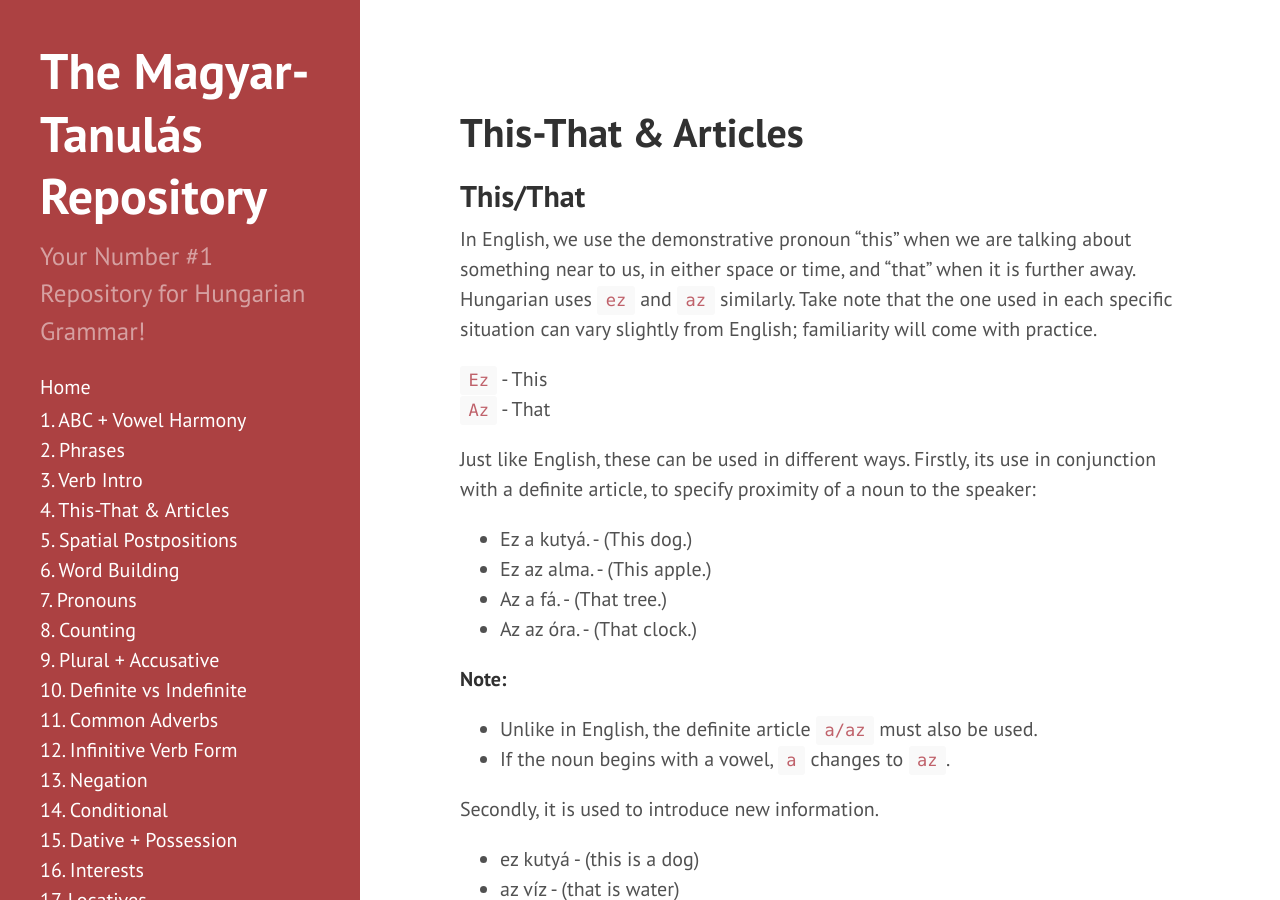
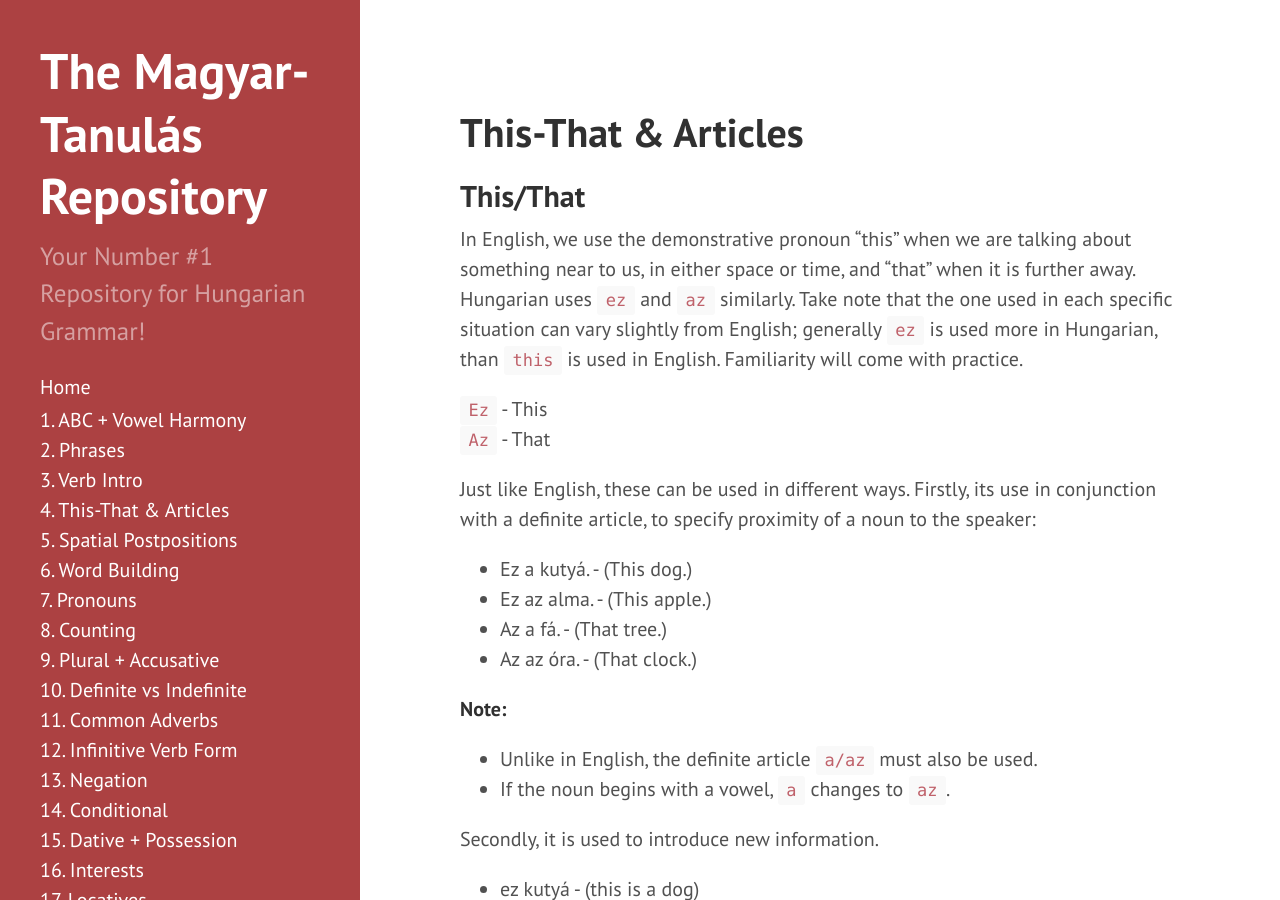
Before and after one commit to Magyartanulas/magyartanulas.github.io, a Jekyll site: the page built from this_that_articles.md, in a window 1280 px wide and 900 px high. Built offline with Jekyll 4.4.1, drawn with Linux system fonts in a browser that asks for light colours; comment, search, counter and statistics services are not loaded.

Commit message:
Update this_that_articles.md

```diff
--- a/this_that_articles.md
+++ b/this_that_articles.md
@@ -5,7 +5,7 @@ title: This-That & Articles
 
 ## This/That
 
-In English, we use the demonstrative pronoun "this" when we are talking about something near to us, in either space or time, and "that" when it is further away. Hungarian uses `ez` and `az` similarly. Take note that the one used in each specific situation can vary slightly from English; familiarity will come with practice.
+In English, we use the demonstrative pronoun "this" when we are talking about something near to us, in either space or time, and "that" when it is further away. Hungarian uses `ez` and `az` similarly. Take note that the one used in each specific situation can vary slightly from English; generally `ez` is used more in Hungarian, than `this` is used in English. Familiarity will come with practice.
 
 `Ez` - This
 `Az` - That
```
